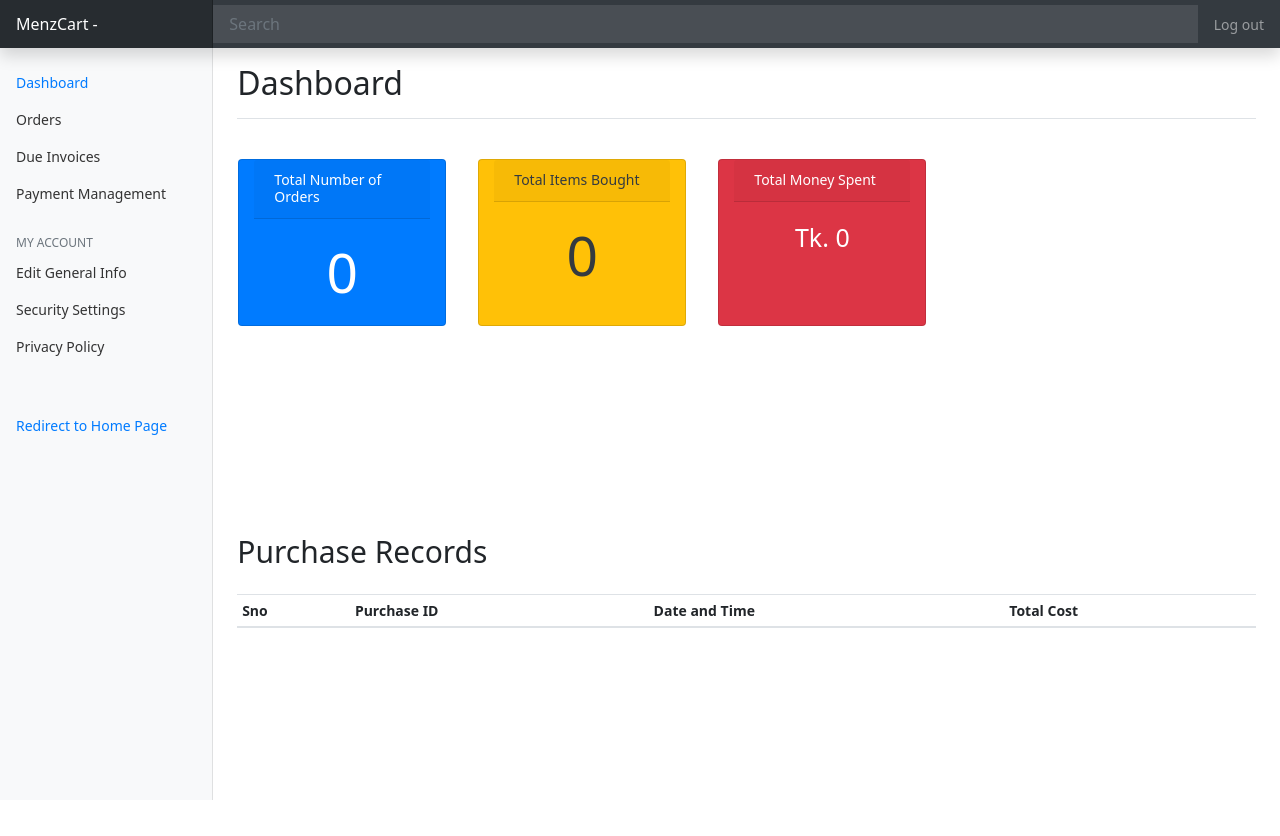
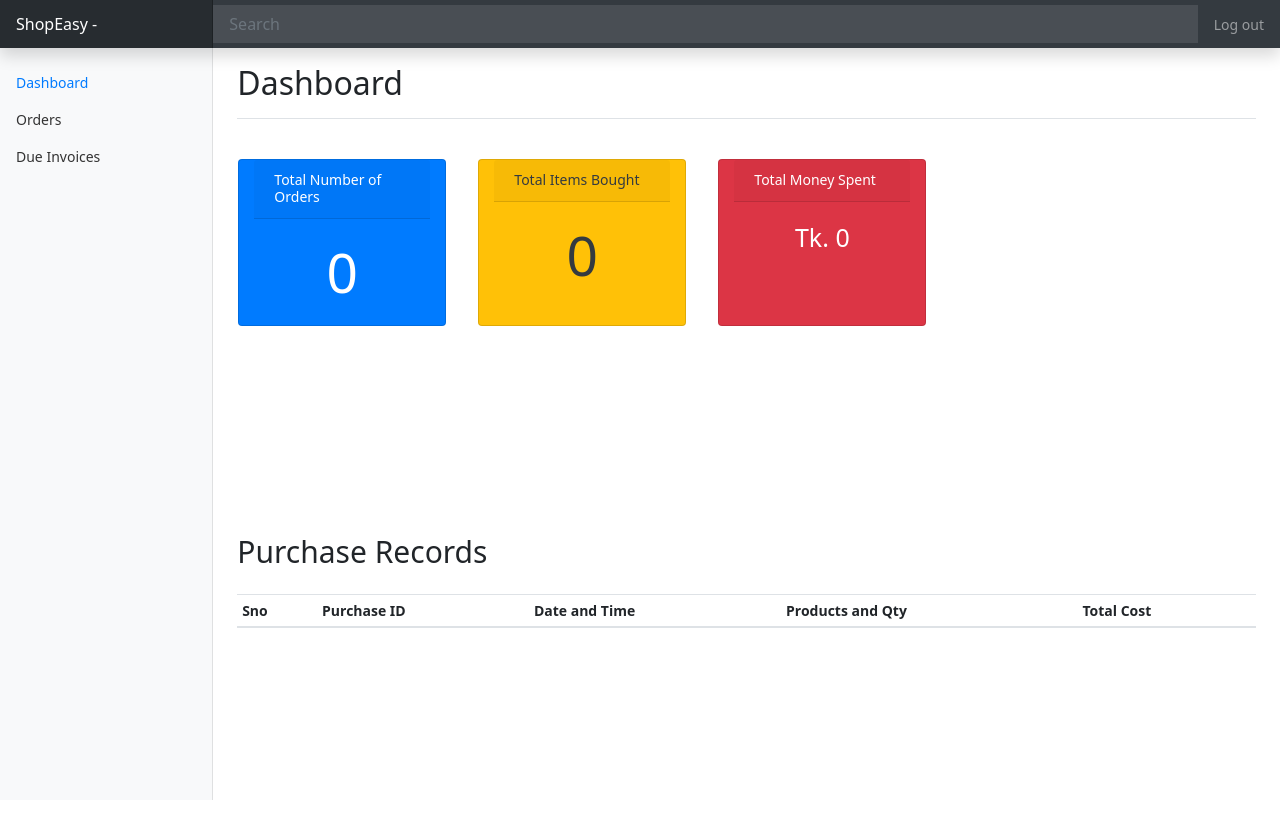
Before and after one commit to abiralmahdi/ELearningWebsite2.0, a Django app: page /accounts/user_dashboard/ in a window 1280 px wide. Run offline with Django 5.2, Linux system fonts and the light colour scheme; a user stored in the database is signed in; data comes from the database, SQL or seed files in the repository; both versions use the stored data as it was after the commit; lists and menus that the app fills with data are empty; some libraries are stand-ins or nearby versions.

Commit message:
final touches

```diff
--- a/eCommerceWebsite/accounts/templates/layout2.html
+++ b/eCommerceWebsite/accounts/templates/layout2.html
@@ -6,7 +6,7 @@
     <meta name="description" content="">
     <meta name="author" content="Mark Otto, Jacob Thornton, and Bootstrap contributors">
     <meta name="generator" content="Jekyll v4.1.1">
-    <title>Dashboard Template · Bootstrap</title>
+    <title>User Dashboard - ShopEasy</title>
 
     <link rel="canonical" href="https://getbootstrap.com/docs/4.5/examples/dashboard/">
 
@@ -150,7 +150,7 @@
   </head>
   <body>
     <nav class="navbar navbar-dark sticky-top bg-dark flex-md-nowrap p-0 shadow">
-  <a class="navbar-brand col-md-3 col-lg-2 mr-0 px-3" href="/">MenzCart - {{user.first_name}}</a>
+  <a class="navbar-brand col-md-3 col-lg-2 mr-0 px-3" href="/">ShopEasy - {{user.first_name}}</a>
   <button class="navbar-toggler position-absolute d-md-none collapsed" type="button" data-toggle="collapse" data-target="#sidebarMenu" aria-controls="sidebarMenu" aria-expanded="false" aria-label="Toggle navigation">
     <span class="navbar-toggler-icon"></span>
   </button>
@@ -189,46 +189,6 @@
               Due Invoices
             </a>
           </li>
-          <li class="nav-item">
-            <a class="nav-link" href="#">
-              <span data-feather="users"></span>
-              Payment Management
-            </a>
-          </li>
-        </ul>
-
-        <h6 class="sidebar-heading d-flex justify-content-between align-items-center px-3 mt-4 mb-1 text-muted">
-          <span>My account</span>
-          <a class="d-flex align-items-center text-muted" href="#" aria-label="Add a new report">
-            <span data-feather="plus-circle"></span>
-          </a>
-        </h6>
-        <ul class="nav flex-column mb-2">
-          <li class="nav-item">
-            <a class="nav-link" href="/accounts/user-edit-info/{{user.username}}">
-              <span data-feather="file-text"></span>
-              Edit General Info
-            </a>
-          </li>
-          <li class="nav-item">
-            <a class="nav-link" href="/accounts/security-settings/{{user.username}}">
-              <span data-feather="file-text"></span>
-              Security Settings
-            </a>
-          </li>
-          <li class="nav-item">
-            <a class="nav-link" href="#">
-              <span data-feather="file-text"></span>
-              Privacy Policy
-            </a>
-          </li>
-          <br><br>
-          <li class="nav-item">
-            <a class="nav-link text-primary" href="/">
-              <span data-feather="file-text"></span>
-              Redirect to Home Page
-            </a>
-          </li>
         </ul>
       </div>
     </nav>
--- a/eCommerceWebsite/accounts/templates/user-dashboard.html
+++ b/eCommerceWebsite/accounts/templates/user-dashboard.html
@@ -32,7 +32,7 @@
               <th>Sno</th>
               <th>Purchase ID</th>
               <th>Date and Time</th>
-              <!-- <th>Products and Qty</th> -->
+              <th>Products and Qty</th>
               <!-- <th>Individual Price</th> -->
               <th>Total Cost</th>
             </tr>
@@ -43,11 +43,9 @@
               <td>{{ forloop.counter }}</td>
               <td>{{ purchase.id }}</td>
               <td>{{ purchase.date }}</td>
-              <!-- <td>
-                {% for product in purchase.products %}
-                {{ product.name }} - {{ product.quantity }}<br>
-                {% endfor %}
-              </td> -->
+              <td>
+                {{purchase.items.data}}
+              </td>
               <!-- <td>{{ purchase.individual_price }}</td> -->
               <td>{{ purchase.amount }}</td>
             </tr>
--- a/eCommerceWebsite/home/models.py
+++ b/eCommerceWebsite/home/models.py
@@ -50,7 +50,7 @@ class Transanction(models.Model):
     user = models.CharField(max_length=100)
     amount = models.FloatField()
     date = models.DateTimeField()
-    items = models.CharField(max_length=5000, default="[]")
+    items = models.JSONField(default=dict)
 
     def __str__(self):
         return self.user + " - " + str(self.amount) + " - " + str(self.date)
--- a/eCommerceWebsite/home/templates/contact.html
+++ b/eCommerceWebsite/home/templates/contact.html
@@ -5,7 +5,8 @@
       <iframe title="map" width="100%" height="100%" frameborder="0" marginheight="0" marginwidth="0" scrolling="no" src="https://maps.google.com/maps?width=100%&height=600&hl=en&q=%C4%B0zmir+(My%20Business%20Name)&ie=UTF8&t=&z=14&iwloc=B&output=embed" style="filter: grayscale(1) contrast(1.2) opacity(0.16);"></iframe>
     </div>
     <div class="container px-5 py-24 mx-auto flex">
-      <form class="lg:w-1/3 md:w-1/2 bg-gray-900 shadow-md rounded-lg p-8 flex flex-col md:ml-auto w-full mt-10 md:mt-0 relative z-10" method="POST" action="/contact">
+      <form class="lg:w-1/3 md:w-1/2 bg-gray-900 shadow-md rounded-lg p-8 flex flex-col md:ml-auto w-full mt-10 md:mt-0 relative z-10" method="POST" action="/contact/">
+        {% csrf_token %}
         <h2 class="text-white text-lg mb-1 font-medium title-font">Contact Us</h2>
         <p class="leading-relaxed mb-5">Fill the form to contact us. Give us your suggestions so that we can make things better!</p>
         <div class="relative mb-4">
--- a/eCommerceWebsite/home/templates/layout.html
+++ b/eCommerceWebsite/home/templates/layout.html
@@ -76,7 +76,7 @@
               </div>
               <div class="col-md-8  bg-gray-900">
                 <div class="card-body">
-                  <h5 class="card-title text-white">{{item.product.name}}</h5>
+                  <h5 class="card-title text-white">{{item.product.name}} x {{item.quantity}}</h5>
                   <p class="card-text text-white">{{item.product.price}} BDT</p>
                 </div>
               </div>
```
Also changed, not shown: eCommerceWebsite/home/views.py (+6 -9 lines), eCommerceWebsite/db.sqlite3, eCommerceWebsite/home/migrations/0009_alter_transanction_items.py (added).
